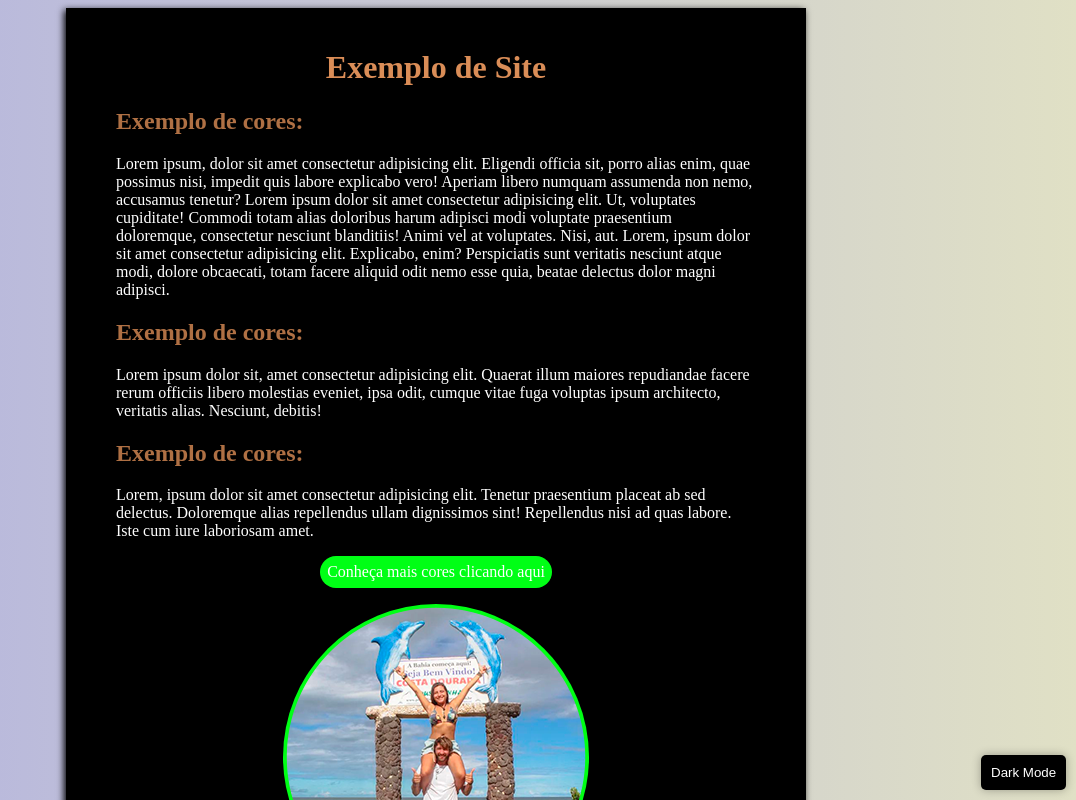
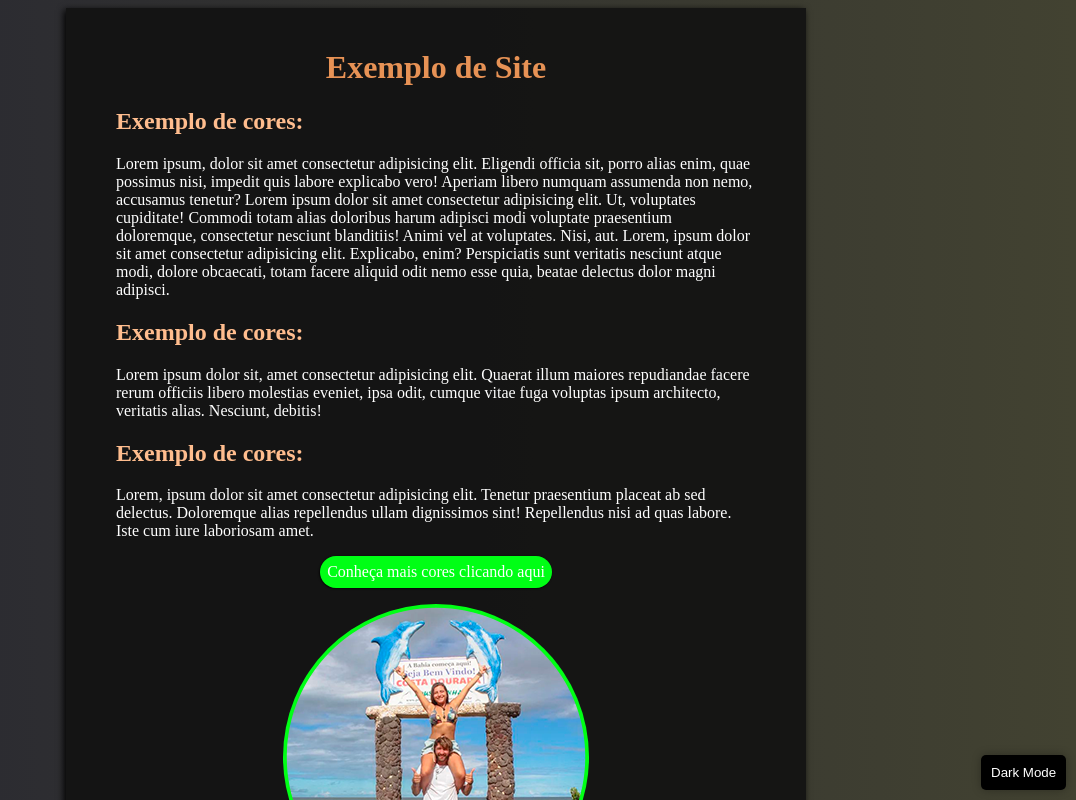
Before and after one commit to zSheepYT/.com, a plain HTML site: page index.html in a window 1280 px wide. Both pictures are taken after a click on the button "Dark Mode". Shown: the top 800 px of the page, without its empty margins (204-1280 px from the left). Drawn offline with Linux system fonts and the light colour scheme.

Commit message:
index.html

```diff
--- a/index.html
+++ b/index.html
@@ -150,9 +150,19 @@
         }
 
         .dark-mode main {
-            background-color: black;
+            background-color: rgba(17, 17, 17, 0.897);
             color: white;
         }
+        .dark-mode h2 {
+            color: rgb(255, 189, 142);
+        }
+        .dark-mode h1 {
+            color: rgb(231, 146, 85);
+        }
+body.dark-mode {
+            background-image: linear-gradient(to right, rgb(40, 40, 49), rgb(66, 66, 49));
+        }
+
     </style>
 </head>
 
```
